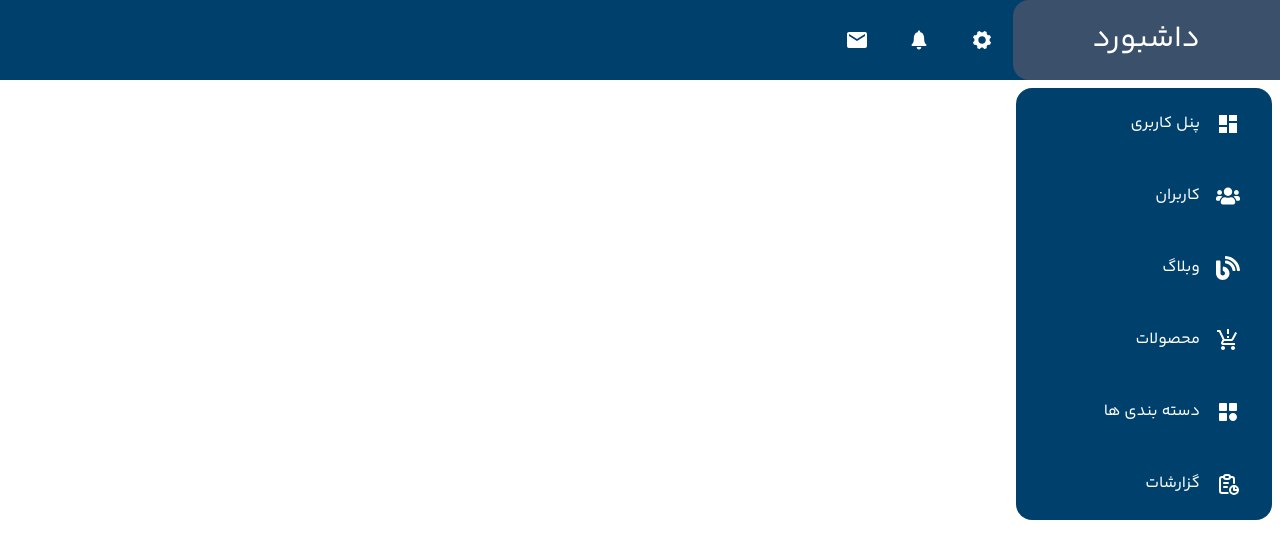
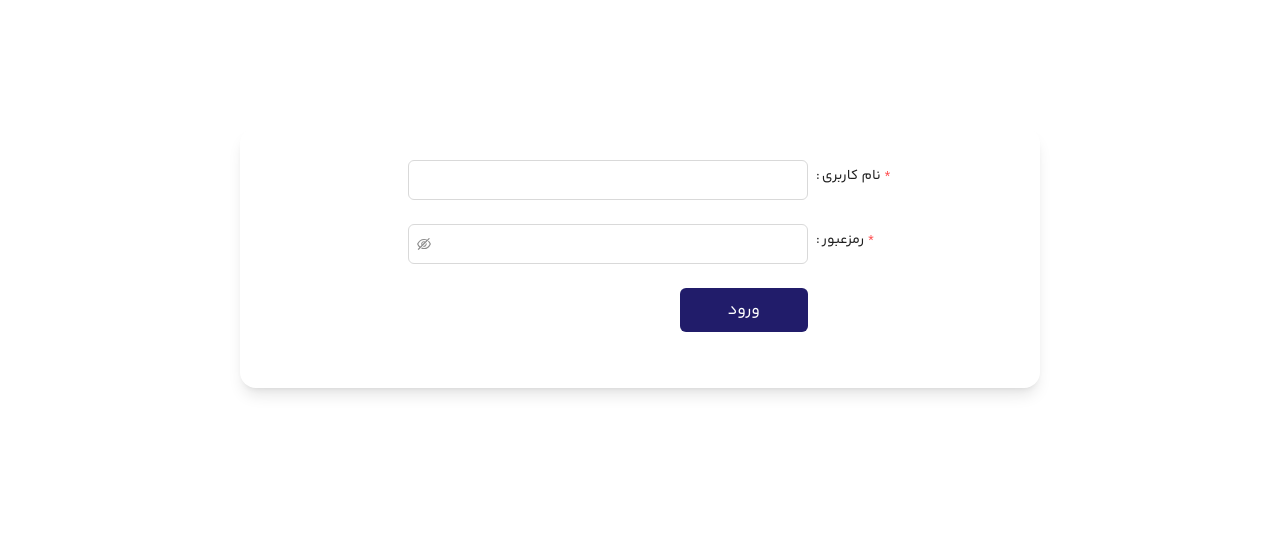
Before and after one commit to javadboroji/react-dashboard, a React (Vite) app in the folder vite-number-conversion/: page / in a window 1280 px wide. Shown: the top 558 px of the page. Built offline with nearby package versions, Linux system fonts and the light colour scheme.

Commit message:
buttons/ complate

```diff
--- a/vite-number-conversion/src/App.tsx
+++ b/vite-number-conversion/src/App.tsx
@@ -4,13 +4,14 @@ import { ConfigProvider } from 'antd';
 import SideBar from './Components/SideBar/SideBar';
 import { BrowserRouter, Routes, Route, Link } from "react-router-dom";
 import Dashboard from "./Pages/Dashboard/Dashboard.tsx";
+import Login from "./Pages/Login/Login.tsx";
 function App() {
   return (
     <ConfigProvider direction="rtl">
       <BrowserRouter>
 
         <Routes>
-          <Route path="/" element={<Dashboard />} />
+          <Route path="/" element={<Login />} />
 
         </Routes>
       </BrowserRouter>
--- /dev/null
+++ b/vite-number-conversion/src/Components/Buttons/Buttons.tsx
@@ -0,0 +1,20 @@
+import React from 'react';
+import PropTypes from 'prop-types';
+
+type  ButtonsTypes = {
+    text:string,
+   type:string,
+    color:string,
+    rounded:number,
+    backgeround:string,
+    padding:string,
+    fontSize:string
+};
+
+function Buttons<ButtonsTypes>(props) {
+    return (
+        <button style={{backgroundColor:props.backgroundColor,fontSize:props.fontSize ,borderRadius:props.rounded,color:props.color,type:props.type,border:'0' ,padding:props.padding}}> {props.text}</button>
+    );
+}
+
+export default Buttons;
--- /dev/null
+++ b/vite-number-conversion/src/Components/Header/Breadcrumb.tsx
@@ -0,0 +1,14 @@
+import React from 'react';
+import PropTypes from 'prop-types';
+
+Breadcrumb.propTypes = {
+
+};
+
+function Breadcrumb(props) {
+    return (
+        <div> Breaedcrumb</div>
+    );
+}
+
+export default Breadcrumb;
--- a/vite-number-conversion/src/Components/Header/HeaderAction.tsx
+++ b/vite-number-conversion/src/Components/Header/HeaderAction.tsx
@@ -9,10 +9,19 @@ HeaderAction.propTypes = {
 
 function HeaderAction(props) {
     return (
-        <div className={'flex w-1/12 justify-between'} >
-         <button className={'bg-Navy-blue border-0 focus:outline-0'}>   <IoIosSettings color={'#fff'} fontSize={24}/></button>
-            <button className={'bg-Navy-blue border-0 focus:outline-0'}>   <IoIosNotifications color={'#fff'} fontSize={24}/></button>
-                <button className={'bg-Navy-blue border-0 focus:outline-0'}>  <MdEmail color={'#fff'} fontSize={24}/></button>
+        <div className={'flex  justify-between w-[95%]'} >
+         <div className={'flex items-center'}>
+             <button className={'bg-Navy-blue border-0 focus:outline-0'}>   <IoIosSettings color={'#fff'} fontSize={24}/></button>
+             <button className={'bg-Navy-blue border-0 focus:outline-0'}>   <IoIosNotifications color={'#fff'} fontSize={24}/></button>
+             <button className={'bg-Navy-blue border-0 focus:outline-0'}>  <MdEmail color={'#fff'} fontSize={24}/></button>
+         </div>
+            <div className={'flex w-40'}>
+                <img className={'w-12 h-12 rounded-full'} src={'https://w3crm.dexignzone.com/xhtml/images/tab/1.jpg'} />
+                <div className={'flex flex-col '}>
+                    <p className={'text-wihte text-balance'}> میناز اسکندری</p>
+                    <span className={'text-wihte text-base'}> info@email.com</span>
+                </div>
+            </div>
         </div>
     );
 }
--- a/vite-number-conversion/src/Components/Header/HeaderLayout.tsx
+++ b/vite-number-conversion/src/Components/Header/HeaderLayout.tsx
@@ -8,7 +8,7 @@ function HeaderLayout() {
        <div className={'flex-shrink flex bg-gray-bg items-center rounded-bl-2xl rounded-tl-2xl '}>
          <h2 className={'text-wihte text-3xl px-20 font-bold'}>  داشبورد</h2>
        </div>
-        <div className={'flex-auto items-center flex'}>
+        <div className={'flex-1 items-center justify-between flex'}>
           <HeaderAction/>
         </div>
       </div>
--- /dev/null
+++ b/vite-number-conversion/src/Pages/Login/Login.tsx
@@ -0,0 +1,71 @@
+import React from 'react';
+import PropTypes from 'prop-types';
+import {Col, Flex} from "antd";
+import { Button, Checkbox, Form, Input } from 'antd';
+import Buttons from "../../Components/Buttons/Buttons.tsx";
+
+const onFinish = (values: any) => {
+    console.log('Success:', values);
+};
+
+const onFinishFailed = (errorInfo: any) => {
+    console.log('Failed:', errorInfo);
+};
+
+type FieldType = {
+    username?: string;
+    password?: string;
+    remember?: string;
+};
+Login.propTypes = {
+
+};
+
+function Login(props) {
+    return (
+      <div className={'container mx-auto my-32 justify-center items-center flex'}>
+
+              <Col span={16}>
+                  <div className={'flex flex-col shadow-lg rounded-2xl p-8'}>
+                      <Form
+                          name="basic"
+                          labelCol={{ span: 8 }}
+                          wrapperCol={{ span: 16 }}
+                          style={{ maxWidth: 600 }}
+                          initialValues={{ remember: true }}
+                          onFinish={onFinish}
+                          onFinishFailed={onFinishFailed}
+                          autoComplete="off"
+                      >
+                          <Form.Item<FieldType>
+                              label="نام کاربری"
+                              name="username"
+
+                              rules={[{ required: true, message: 'لطفا نام کاربری خود را واردکنید!' }]}
+                          >
+                              <Input className={'p-2'} />
+                          </Form.Item>
+
+                          <Form.Item<FieldType>
+                              label="رمزعبور"
+                              name="password"
+                              rules={[{ required: true, message: 'لطفا رمز عبور خودرا واردکنید!' }]}
+                          >
+                              <Input.Password className={'p-2'} />
+                          </Form.Item>
+
+
+
+                          <Form.Item wrapperCol={{ offset: 8, span: 32}}>
+                              <Buttons text={"ورود"} rounded={'6px'} backgroundColor={"#211C6A"} color={'#fff'} padding={'0.6rem 3rem'} fontSize={'16px'}/>
+                          </Form.Item>
+                      </Form>
+                  </div>
+              </Col>
+
+
+      </div>
+    );
+}
+
+export default Login;
--- a/vite-number-conversion/src/index.css
+++ b/vite-number-conversion/src/index.css
@@ -32,6 +32,9 @@ body {
   margin: 0;
   min-width: 100%;
   min-height: 100vh;
+  font-family: iranSans !important;
+}
+button,h1,h2,h3,h4,p,span,a,label{
   font-family: iranSans !important;
 }
 
--- a/vite-number-conversion/tailwind.config.js
+++ b/vite-number-conversion/tailwind.config.js
@@ -19,7 +19,8 @@ export default {
       'black':'#023047',
       'wihte':'#fff',
       'gray-bg':'#3a506b'
-    }
+    },
+    fontFamily:{iranSans:'iranSans'}
   },
   plugins: [],
 }
```
